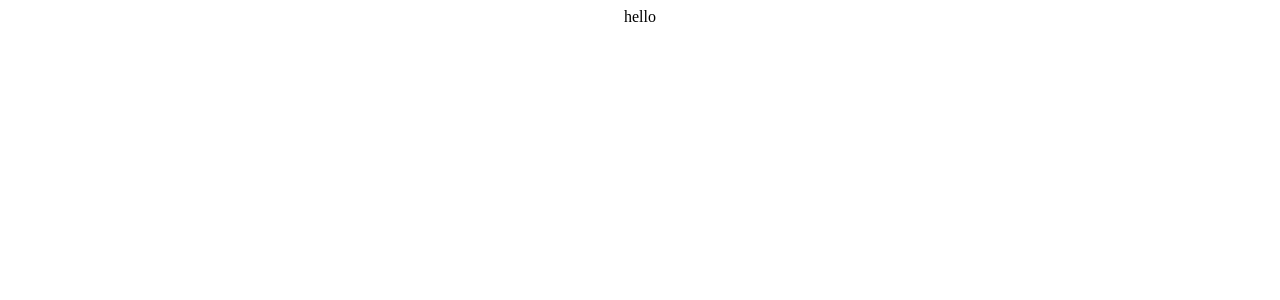
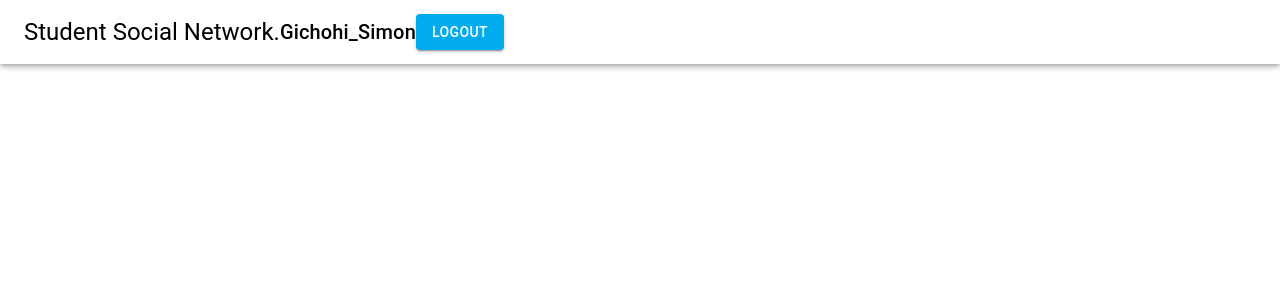
Before and after one commit to Gichohi-Simon/The-students-social-network, a React (Create React App) app in the folder client/: page / in a window 1280 px wide. Shown: the top 300 px of the page. Built offline with nearby package versions, Linux system fonts and the light colour scheme.

Commit message:
off to learn some more material ui, i will be back soon

```diff
--- a/client/package.json
+++ b/client/package.json
@@ -3,6 +3,7 @@
   "version": "0.1.0",
   "private": true,
   "dependencies": {
+    "@material-ui/core": "^4.11.3",
     "@testing-library/jest-dom": "^5.11.10",
     "@testing-library/react": "^11.2.6",
     "@testing-library/user-event": "^12.8.3",
--- a/client/src/App.js
+++ b/client/src/App.js
@@ -1,12 +1,29 @@
 import React from 'react'
 import './App.css';
+import {Container,AppBar,Toolbar,Typography,Button} from '@material-ui/core';
+import useStyles from './style'
 
-function App() {
+const App = () => {
+
+const classes = useStyles();
+
   return (
-    <div className="App">
-     hello
-    </div>
-  );
+    <Container maxwidth="lg">
+      <AppBar position="fixed" className={classes.appBar}>
+          <Toolbar>
+              <Typography variant="h5" className={classes.title}>
+                Student Social Network.
+              </Typography>
+              <Typography variant="h6" className={classes.userName} align="right">
+                Gichohi_Simon
+              </Typography>
+              <Button variant="contained" style={{backgroundColor:"#00ACEE", color:'#ffffff'}}>
+                  logout
+              </Button>
+          </Toolbar>
+      </AppBar>
+    </Container>
+   );
 }
 
 export default App;
--- /dev/null
+++ b/client/src/style.js
@@ -0,0 +1,9 @@
+import {makeStyles} from '@material-ui/core/styles';
+
+export default makeStyles(() => ({
+    appBar:{
+        backgroundColor:'#ffffff',
+        color:'#000000',
+        fontWeight:'bold'
+    }
+}));
```
Also changed, not shown: client/src/components/Form/Form.js (added), client/src/components/Form/styles.js (added), client/src/components/Posts/Post/Post.js (added), client/src/components/Posts/Post/styles.js (added), client/src/components/Posts/Posts.js (added), client/src/components/Posts/styles.js (added), 1 other file (tests, documents, lock files or other folders).
